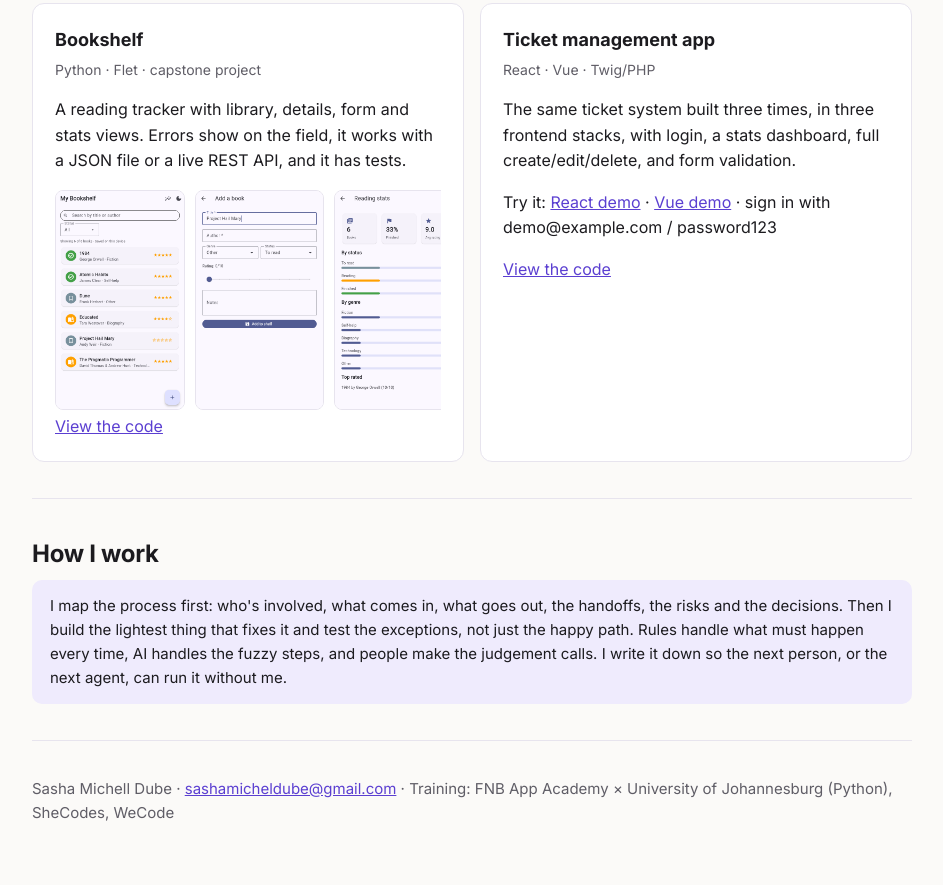
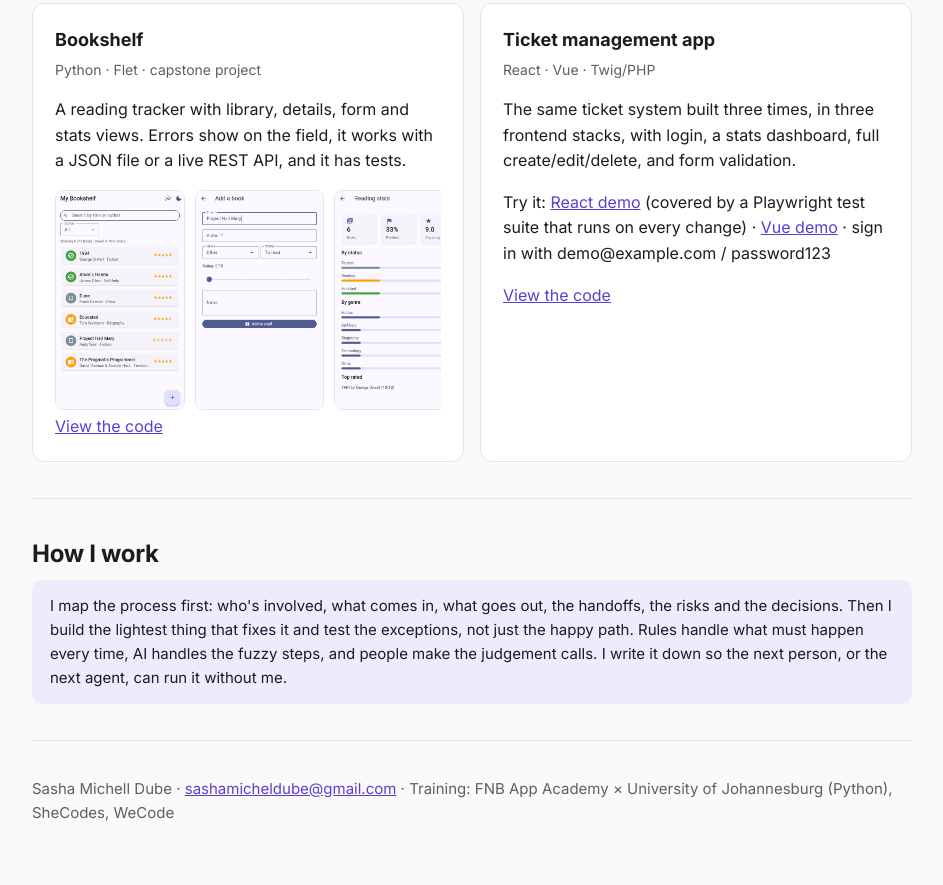
Before and after one commit to S-mic/S-mic.github.io, a plain HTML site: page index.html in a window 1280 px wide. Shown: the part 4043-4928 px from the top of the page, without its empty margins (168-1111 px from the left). Drawn offline with Linux system fonts and the light colour scheme.

Commit message:
fix: link the permanent React demo address

```diff
--- a/index.html
+++ b/index.html
@@ -189,7 +189,7 @@
       <h3>Ticket management app</h3>
       <div class="where">React · Vue · Twig/PHP</div>
       <p>The same ticket system built three times, in three frontend stacks, with login, a stats dashboard, full create/edit/delete, and form validation.</p>
-      <p>Try it: <a href="https://react-version-6a4pcptq2-sashas-projects-8206ecea.vercel.app/">React demo</a> · <a href="https://vue-version-o8p8a7km0-sashas-projects-8206ecea.vercel.app/">Vue demo</a> · sign in with demo@example.com / password123</p>
+      <p>Try it: <a href="https://react-version-black.vercel.app/">React demo</a> (covered by a Playwright test suite that runs on every change) · <a href="https://vue-version-o8p8a7km0-sashas-projects-8206ecea.vercel.app/">Vue demo</a> · sign in with demo@example.com / password123</p>
       <a href="https://github.com/S-mic/ticket-management-app">View the code</a>
     </article>
   </div>
```
